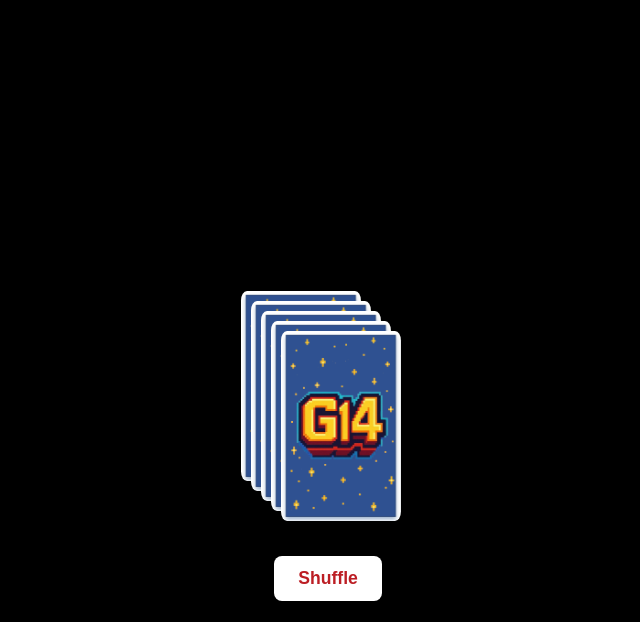
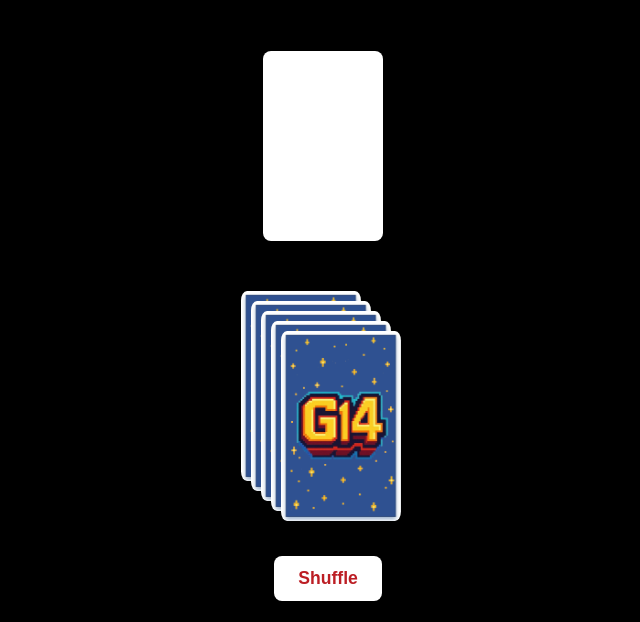
Before and after one commit to cse110-sp25-group14/warmup-exercise, a plain HTML site: page step1/index.html in a window 1280 px wide. Shown: the part 178-800 px from the top of the page, without its empty margins (317-957 px from the left). Drawn offline with Linux system fonts and the light colour scheme.

Commit message:
updated white background to work

```diff
--- a/assets/custom.css
+++ b/assets/custom.css
@@ -153,7 +153,7 @@ button:hover { background: #BC1E24;
     width: 120px;
     height: 190px;
     border-radius: 8px;
-    background: url('Component4.png') center/cover no-repeat;
+    background: url('../Component4.png') center/cover no-repeat;
     /*box-shadow: 2px 2px 6px rgba(0,0,0,0.2);*/
     position: relative;
     color: #ffffff;
```
